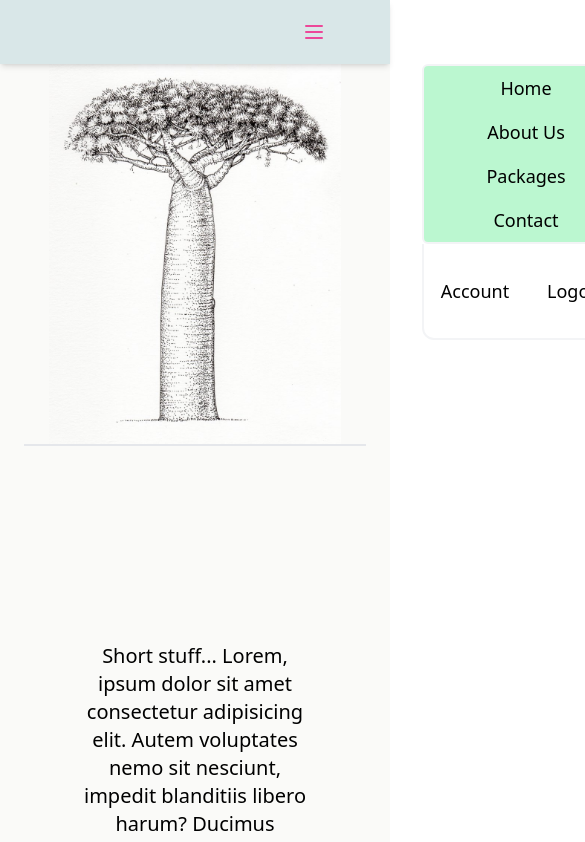
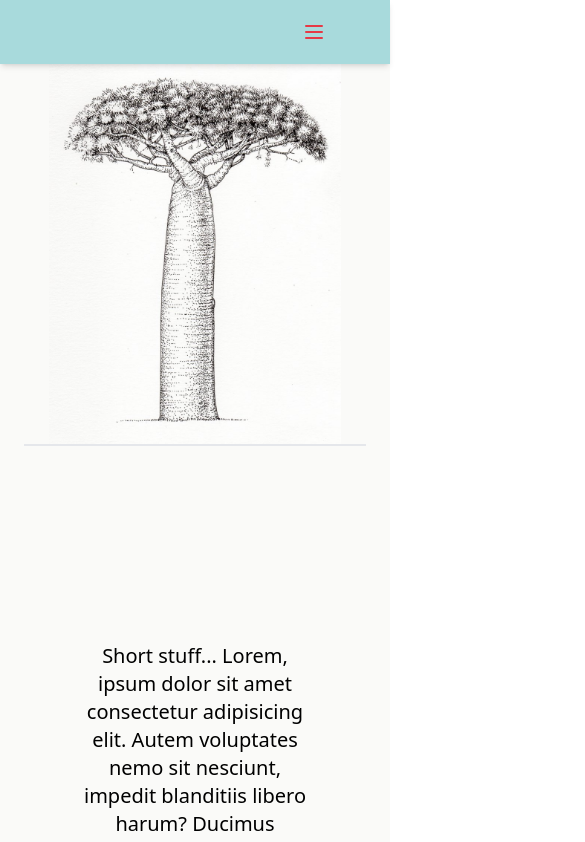
Before and after one commit to Folka2134/mum-site, a React (Create React App) app: page / in a window 390 px wide. Shown: the top 842 px of the page, 585 px wide, since content can reach past the window. Built offline with nearby package versions, Linux system fonts and the light colour scheme.

Commit message:
updated colours and fixed overflow bug

```diff
--- a/src/components/Navbar.component.jsx
+++ b/src/components/Navbar.component.jsx
@@ -1,39 +1,57 @@
-import React, { useState } from 'react'
+import React, { useState } from "react";
 
-import { Link } from 'react-scroll/modules'
+import { Link } from "react-scroll/modules";
 
 export const Navbar = () => {
-  const [openNav, setOpenNav] = useState(false)
+  const [openNav, setOpenNav] = useState(false);
 
   const updateMenu = () => {
     if (openNav === false) {
-      setOpenNav(true)
+      setOpenNav(true);
     } else {
-      setOpenNav(false)
+      setOpenNav(false);
     }
-  }
+  };
 
   return (
-    <div className='bg-[#D9E7E8] h-16 flex justify-center items-center sticky top-0 text-lg shadow-md'>
-      <div className='bg-[green-600] h-12 w-full hidden md:flex justify-evenly items-center mx-32'>
-        <ul className='flex items-center'>
-          <Link to="home" smooth={true}><li className='h-full px-4 cursor-pointer  hover:bg-[#BED2D2] transition-all delay-75 duration-300 rounded-full'>Home</li></Link>
-          <Link to="about" smooth={true}><li className='h-full px-4 cursor-pointer hover:bg-[#BED2D2] transition-all delay-75 duration-300 rounded-full whitespace-nowrap '>About Us</li></Link>
-          <Link to="packages" smooth={true}><li className='h-full px-4 cursor-pointer hover:bg-[#BED2D2] transition-all delay-75 duration-300 rounded-full'>Packages</li></Link>
-          <Link to="contact" smooth={true}><li className='h-full px-4 cursor-pointer hover:bg-[#BED2D2] transition-all delay-75 duration-300 rounded-full'>Contact</li></Link>
+    <div className="bg-[#A8DADC] h-16 flex justify-center items-center sticky top-0 text-lg shadow-md ">
+      <div className="bg-[#A8DADC] h-12 w-full hidden md:flex justify-evenly items-center mx-32">
+        <ul className="flex items-center">
+          <Link to="home" smooth={true}>
+            <li className="h-full px-4 cursor-pointer  hover:bg-[#F1FAEE] transition-all delay-75 duration-300 rounded-full">
+              Home
+            </li>
+          </Link>
+          <Link to="about" smooth={true}>
+            <li className="h-full px-4 cursor-pointer hover:bg-[#F1FAEE] transition-all delay-75 duration-300 rounded-full whitespace-nowrap ">
+              About Us
+            </li>
+          </Link>
+          <Link to="packages" smooth={true}>
+            <li className="h-full px-4 cursor-pointer hover:bg-[#F1FAEE] transition-all delay-75 duration-300 rounded-full">
+              Packages
+            </li>
+          </Link>
+          <Link to="contact" smooth={true}>
+            <li className="h-full px-4 cursor-pointer hover:bg-[#F1FAEE] transition-all delay-75 duration-300 rounded-full">
+              Contact
+            </li>
+          </Link>
         </ul>
-        <ul className='flex ml-52'>
+        {/* <ul className='flex ml-52'>
           <li className='px-4 cursor-pointer hover:bg-[#BED2D2] transition-all delay-75 duration-300 rounded-full'>Account</li>
           <li className='px-4 cursor-pointer hover:bg-[#BED2D2] transition-all delay-75 duration-300 rounded-full'>Logout</li>
-        </ul>
+        </ul> */}
       </div>
 
       {/* MOBILE NAV-BAR */}
 
-      <div className='h-12 w-full flex md:hidden justify-end mx-12'>
+      <div className="h-12 w-full flex md:hidden justify-end mx-12">
         <svg
           xmlns="http://www.w3.org/2000/svg"
-          className={`w-6 h-6 mr-4 cursor-pointer text-pink-500 mt-3 ${openNav ? "rotate-90" : ""} transition-all`}
+          className={`w-6 h-6 mr-4 cursor-pointer text-[#E63946] mt-3 ${
+            openNav ? "rotate-90" : ""
+          } transition-all`}
           fill="none"
           viewBox="0 0 24 24"
           stroke="currentColor"
@@ -46,19 +64,43 @@ export const Navbar = () => {
             d="M4 6h16M4 12h16M4 18h16"
           />
         </svg>
-        <div className={`w-52 mt-14 absolute transition-all delay-75 ${openNav ? "flex flex-col" : "translate-x-72"}`}>
-          <ul className='bg-green-200 text-black flex flex-col items-center  text-center border-2 border-gray-100 rounded-md'>
-            <Link to="home" smooth={true}><li className='h-full w-52 p-2 cursor-pointer hover:bg-pink-400 hover:text-white transition-all duration-800 rounded-t-md'>Home</li></Link>
-            <Link to="about" smooth={true}><li className='h-full w-52 p-2 cursor-pointer hover:bg-pink-400 hover:text-white transition-all duration-800 whitespace-nowrap'>About Us</li></Link>
-            <Link to="packages" smooth={true}><li className='h-full w-52 p-2 cursor-pointer hover:bg-pink-400 hover:text-white transition-all duration-800'>Packages</li></Link>
-            <Link to="contact" smooth={true}><li className='h-full w-52 p-2 cursor-pointer hover:bg-pink-400 hover:text-white transition-all duration-800 rounded-b-md'>Contact</li></Link>
+        <div
+          className={`w-52 mt-14 absolute transition-all delay-75 ${
+            openNav ? "flex flex-col" : "-translate-y-72"
+          }`}
+        >
+          <ul className="bg-[#A8DADC] text-black flex flex-col items-center  text-center border-2 border-[#F1FAEE] rounded-md">
+            <Link to="home" smooth={true}>
+              <button className="h-full w-52 p-2 cursor-pointer hover:bg-[#E63946] hover:text-white transition-all duration-800 rounded-t-md">
+                Home
+              </button>
+            </Link>
+            <Link to="about" smooth={true}>
+              <button className="h-full w-52 p-2 cursor-pointer hover:bg-[#E63946] hover:text-white transition-all duration-800 whitespace-nowrap">
+                About Us
+              </button>
+            </Link>
+            <Link to="packages" smooth={true}>
+              <button className="h-full w-52 p-2 cursor-pointer hover:bg-[#E63946] hover:text-white transition-all duration-800">
+                Packages
+              </button>
+            </Link>
+            <Link to="contact" smooth={true}>
+              <button className="h-full w-52 p-2 cursor-pointer hover:bg-[#E63946] hover:text-white transition-all duration-800 rounded-b-md">
+                Contact
+              </button>
+            </Link>
           </ul>
-          <div className='bg-white flex justify-evenly border-2 border-t-0 border-gray-100  h-24 rounded-b-xl'>
-            <button className='w-full hover:text-white hover:bg-pink-400 transition-all duration-800 rounded-sm'>Account</button>
-            <button className='w-full hover:text-white hover:bg-pink-400 transition-all duration-800 rounded-sm'>Logout</button>
-          </div>
+          {/* <div className="bg-[#F1FAEE] flex justify-evenly border-2 border-t-0 border-gray-100  h-24 rounded-b-xl">
+            <button className="w-full hover:text-white hover:bg-[#E63946] transition-all duration-800 rounded-sm">
+              Account
+            </button>
+            <button className="w-full hover:text-white hover:bg-[#E63946] transition-all duration-800 rounded-sm">
+              Logout
+            </button>
+          </div> */}
         </div>
       </div>
     </div>
-  )
-}
+  );
+};
```
Also changed, not shown: src/App.js (+4 -4 lines).
